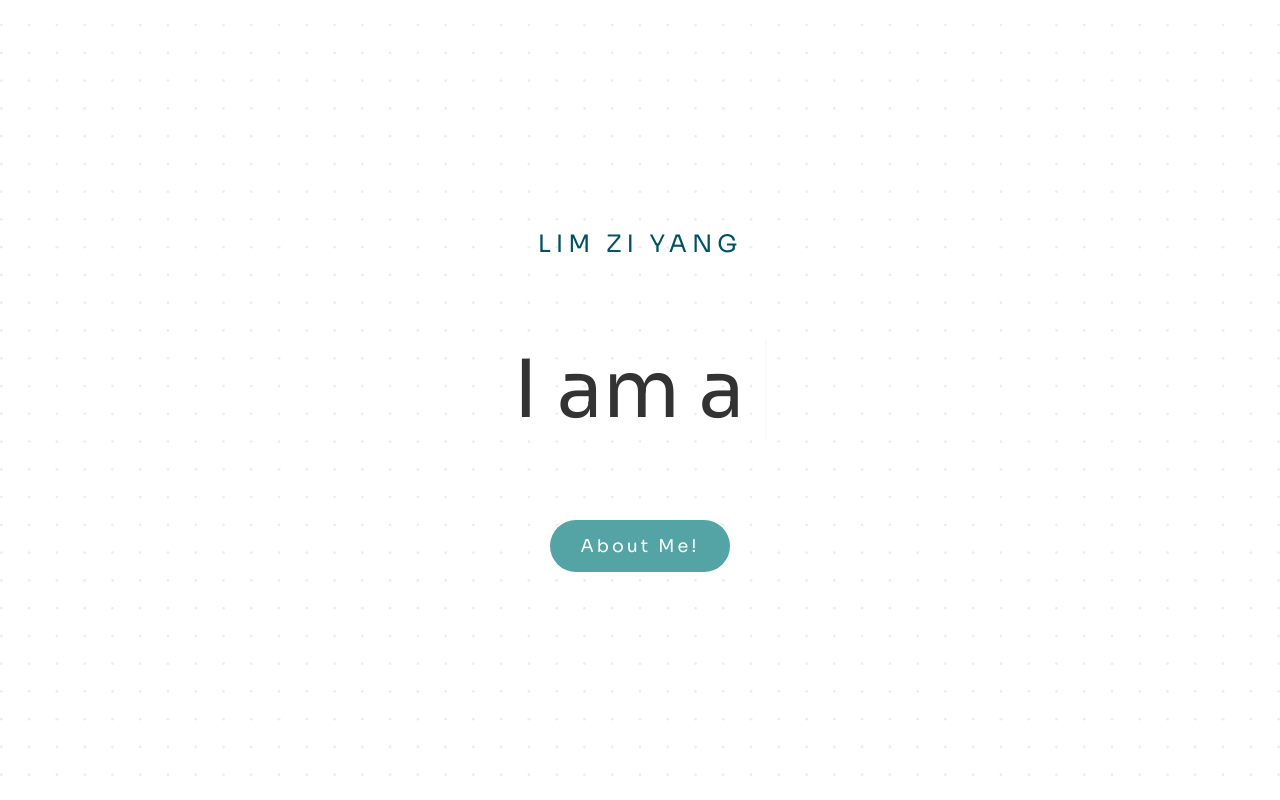
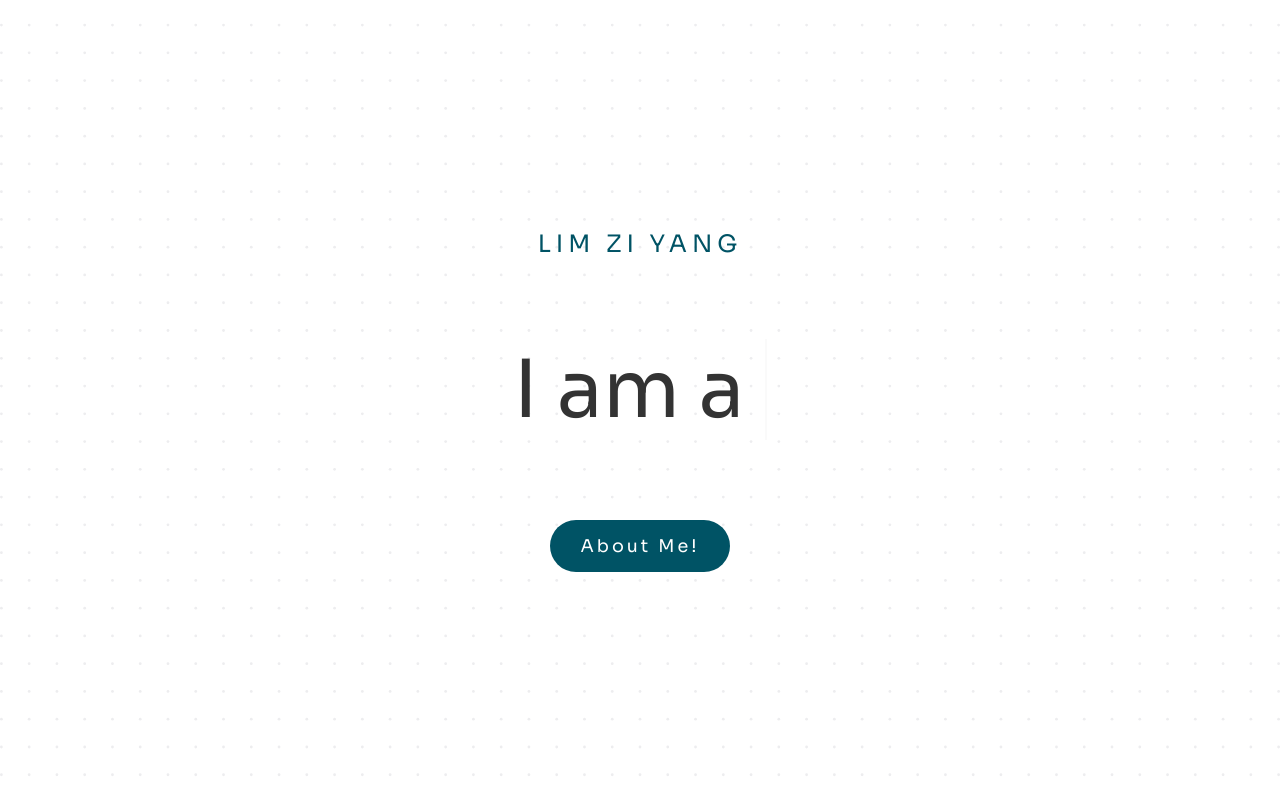
Before and after one commit to Ziyang-98/my-website-2.0, a React (Create React App) app: page / in a window 1280 px wide. Shown: the top 800 px of the page. Built offline with nearby package versions, Linux system fonts and the light colour scheme.

Commit message:
feat: update button styles

```diff
--- a/src/components/themed-button/index.js
+++ b/src/components/themed-button/index.js
@@ -12,9 +12,9 @@ export default function ThemedButton({
   return (
     <button
       onClick={onClick}
-      className={`${styles[size]} ${
-        isRounded ? styles.rounded : ""
-      } ${className}`}
+      className={[styles[size], isRounded ? styles.rounded : "", className]
+        .filter(Boolean)
+        .join(" ")}
     >
       {children ?? text}
     </button>
--- a/src/components/themed-button/index.module.scss
+++ b/src/components/themed-button/index.module.scss
@@ -3,18 +3,17 @@
 @mixin button($py, $px, $text-size, $letter-spacing) {
   font-family: "Sora", sans-serif;
   font-size: $text-size;
-  background-color: $primary-light;
+  background-color: $accent-light;
   color: $foreground-text-light;
   letter-spacing: $letter-spacing;
   display: inline-block;
   padding: $py $px;
   border: none;
   cursor: pointer;
-  transition: background-color 0.5s ease; /* Add a smooth transition on hover */
+  transition: background-color 0.3s ease; /* Add a smooth transition on hover */
 
   &:hover {
-    background-color: $accent-light;
-    animation: jello-horizontal 0.8s both;
+    background-color: $primary-light;
   }
 }
 
--- a/src/sections/projects/components/project-card/index.js
+++ b/src/sections/projects/components/project-card/index.js
@@ -25,6 +25,7 @@ export default function ProjectCard({ isExpanded, project, expandCard }) {
           }}
           size={"small"}
           text="Learn More"
+          animated={false}
           className={styles["project-card-button"]}
         />
       </div>
--- a/src/sections/projects/components/project-card/index.module.scss
+++ b/src/sections/projects/components/project-card/index.module.scss
@@ -56,7 +56,6 @@
     .project-card-button {
       position: relative;
       margin-top: 1.5rem;
-      background: $accent-light;
       color: $foreground-text-light;
       border-radius: 10px;
     }
--- a/src/sections/projects/components/project-grid/index.js
+++ b/src/sections/projects/components/project-grid/index.js
@@ -20,7 +20,6 @@ export default function ProjectGrid() {
       <Modal closeModal={closeCard} enableCloseButton>
         {isModalActive && <ProjectContent project={currentProject} />}
       </Modal>
-
       {projects.map((project, i) => (
         <ProjectCard
           key={i}
--- a/src/styles/theme.scss
+++ b/src/styles/theme.scss
@@ -1,10 +1,10 @@
-$primary-light: #54a4a5;
+$primary-light: #3b7e80;
 $secondary-light: #6fbbbb;
 $accent-light: #005365;
 
 $text-light: #333;
 $foreground-text-light: #fff;
-$gray-text-light: #8c9bb6;
+$gray-text-light: #788499;
 
 $text-very-small: 0.8em;
 $text-small: 1.1em;
@@ -28,27 +28,7 @@ $title-width: 70%;
   }
 }
 
-// $primary-foreground-light: #ffffff;
-// $secondary-foreground-light: #333333;
-// $text-light: #314163;
-// $subtext-light: #828894;
-// $background-secondary-light: #ededef;
-
 $bg-svg: url("../assets/bg/bg-cropped.svg");
-
-// @font-face {
-//   font-family: "Sora";
-//   src: url("../assets/fonts/Sora-Thin.ttf") format("truetype");
-//   font-weight: 100;
-//   font-style: normal;
-// }
-
-// @font-face {
-//   font-family: "Sora";
-//   src: url("../assets/fonts/Sora-ExtraLight.ttf") format("truetype");
-//   font-weight: 200;
-//   font-style: normal;
-// }
 
 @font-face {
   font-family: "Sora";
@@ -70,31 +50,3 @@ $bg-svg: url("../assets/bg/bg-cropped.svg");
   font-weight: 500;
   font-style: bold;
 }
-
-// @font-face {
-//   font-family: "Sora";
-//   src: url("../assets/fonts/Sora-SemiBold.ttf") format("truetype");
-//   font-weight: 600;
-//   font-style: normal;
-// }
-
-// @font-face {
-//   font-family: "Sora";
-//   src: url("../assets/fonts/Sora-Bold.ttf") format("truetype");
-//   font-weight: 700;
-//   font-style: normal;
-// }
-
-// @font-face {
-//   font-family: "Sora";
-//   src: url("../assets/fonts/Sora-ExtraBold.ttf") format("truetype");
-//   font-weight: 800;
-//   font-style: normal;
-// }
-
-// $primary-dark:
-// $primary-foreground-dark:
-// $secondary-dark
-// $secondary-foreground-dark
-// $subtext-dark:
-// $text-dark:
```
